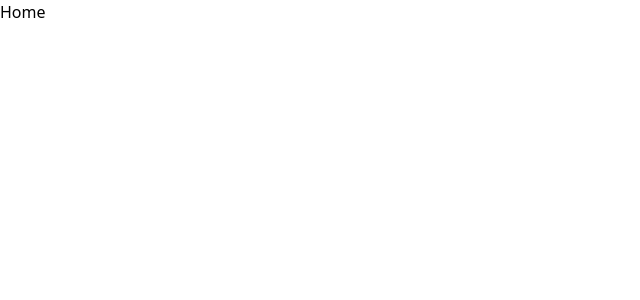
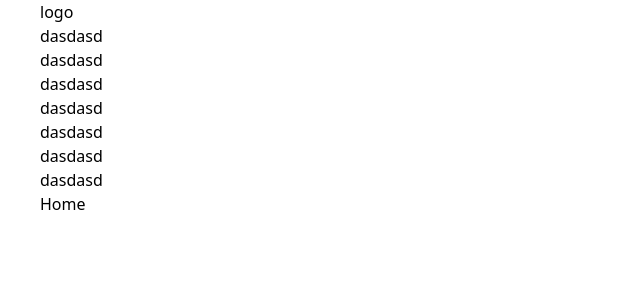
Before and after one commit to trooffEE/next-boilerplate, a Next.js app: page / in a window 1280 px wide. Shown: the top 300 px of the page, without its empty margins (0-640 px from the left). Built offline with nearby package versions, Linux system fonts and the light colour scheme.

Commit message:
feat: добавил цвета в конфиг, сделал сетку, начал работу над сайдбаром

```diff
--- a/components/layout/index.tsx
+++ b/components/layout/index.tsx
@@ -6,7 +6,22 @@ const Layout: React.FC<React.PropsWithChildren> = ({ children }) => {
 
 // Note: Здесь пишется ваша сетка, переиспользуется в проекте
 export const LayoutGrid: React.FC<React.PropsWithChildren> = ({ children }) => {
-  return <div>{children}</div>
+  return (
+    <div className="mx-5 grid-cols-4 gap-x-4 tablet:mx-10 tablet:grid-cols-8 laptop:grid-cols-16 laptop:gap-x-5">
+      <aside>
+        <div>logo</div>
+
+        <div>dasdasd</div>
+        <div>dasdasd</div>
+        <div>dasdasd</div>
+        <div>dasdasd</div>
+        <div>dasdasd</div>
+        <div>dasdasd</div>
+        <div>dasdasd</div>
+      </aside>
+      {children}
+    </div>
+  )
 }
 
 export default Layout
--- a/tailwind.config.js
+++ b/tailwind.config.js
@@ -6,6 +6,57 @@ module.exports = {
     './components/**/*.{js,ts,jsx,tsx}'
   ],
   theme: {
+    colors: {
+      black: {
+        DEFAULT: '#0B0A0A'
+      },
+      primary: {
+        DEFAULT: '#65EBBB',
+        light: '#E3FFF5',
+        emphasis: '#9DFDDB',
+        dark: '#30CF93',
+        transparent: '#65EBBB21'
+      },
+      red: {
+        DEFAULT: '#FF344C',
+        light: '#FF7081',
+        transparent: '#FF344C21'
+      },
+      blue: {
+        DEFAULT: '#33B6FF',
+        light: '#8AD5FF',
+        emphasis: '#004EC1',
+        dark: '#0077FF',
+        transparent: '#8AD5FF21'
+      },
+      yellow: {
+        DEFAULT: '#FCFF5E',
+        light: '#FDFFAF',
+        transparent: '#FCFF5E21'
+      },
+      orange: {
+        DEFAULT: '#FC8F55',
+        light: '#FDC7AA',
+        transparent: '#FC8F5521'
+      },
+      purple: {
+        DEFAULT: '#B199F0',
+        purple: '#D8CCF7',
+        transparent: '#B199F021'
+      },
+      font: {
+        DEFAULT: '#000000',
+        light: '#FFFFFF'
+      },
+      grey: {
+        100: '#FBFBFB',
+        200: '#F4F4F4',
+        300: '#CFCFCF',
+        400: '#ABABAB',
+        500: '#868686',
+        600: '#494949'
+      }
+    },
     extend: {
       gridTemplateColumns: {
         16: 'repeat(16, minmax(0, 1fr))'
```
Also changed, not shown: 1 other file (tests, documents, lock files or other folders).
